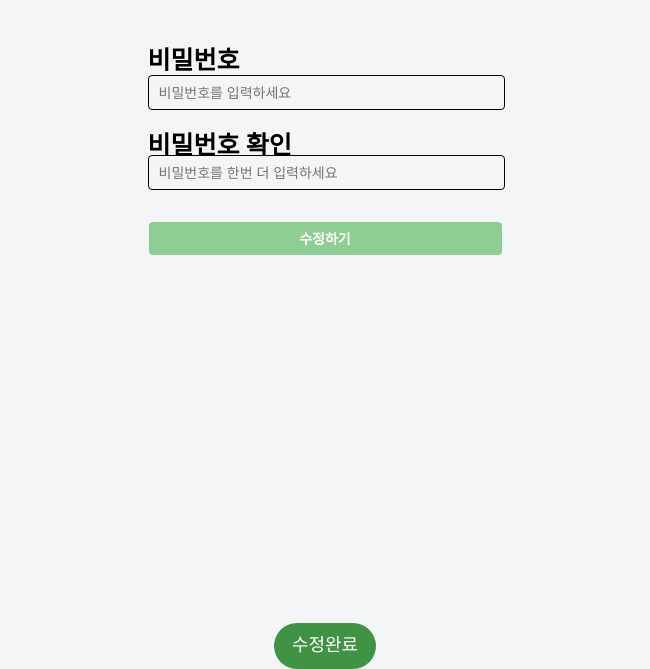
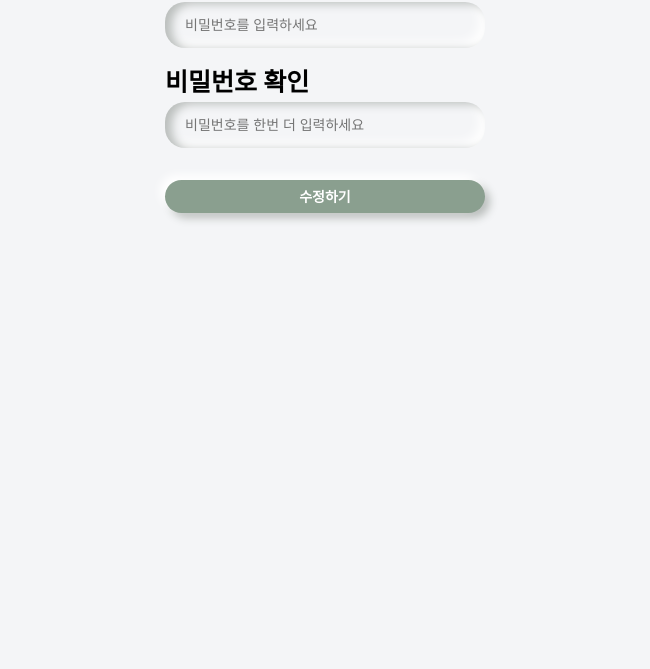
Before and after one commit to 100-hours-a-week/5-ian-jeong-community-frontend-vanilla, a website: page view/edit-password.html in a window 1280 px wide. Shown: the part 253-922 px from the top of the page, without its empty margins (315-965 px from the left). After the commit the page ends 800 px from the top, so only its background shows below. Drawn offline with Linux system fonts and the light colour scheme; no server answers; a web font is replaced by a local one.

Commit message:
style: modify design of edit-password page

```diff
--- a/public/css/edit-password.css
+++ b/public/css/edit-password.css
@@ -32,6 +32,7 @@ header {
     flex-direction: row;
     align-items: center;
     justify-content: center;
+    display: none;
 }
 
 #header-box {
@@ -145,7 +146,7 @@ form {
 }
 
 #password-input-box {
-    width: 355px;
+    width: 320px;
     display: flex;
     flex-direction: column;
     margin-top: 8.7vh;
@@ -158,19 +159,26 @@ form {
 }
 
 #input-password {
-    width: 335px;
-    height: 17px;
-    margin-top: 0.7vh;
-    padding-left: 10px;
-    padding-right: 10px;
+    width: 280px;
+    height: 30px;
+
+    margin-top: 10px;
+    padding-left: 20px;
+    padding-right: 20px;
     padding-top: 8px;
     padding-bottom: 8px;
+
+    border: 1px solid #000;
     background-color: #F4F5F7;
-    border-radius: 4px;
-    border: 1px solid #000;
+
     font-weight: 400;
     font-size: 14px;
     line-height: 16.71px;
+
+    border: 0;
+    outline: none;
+    border-radius: 20px;
+    box-shadow: inset 7px 2px 10px #babebc, inset -5px -5px 12px #fff;
 }
 
 #password-helper-text {
@@ -192,19 +200,26 @@ form {
 }
 
 #input-password-double {
-    width: 335px;
-    height: 17px;
-    margin-top: 0.7px;
-    padding-left: 10px;
-    padding-right: 10px;
+    width: 280px;
+    height: 30px;
+
+    margin-top: 10px;
+    padding-left: 20px;
+    padding-right: 20px;
     padding-top: 8px;
     padding-bottom: 8px;
+
+    border: 1px solid #000;
     background-color: #F4F5F7;
-    border-radius: 4px;
-    border: 1px solid #000;
+
     font-weight: 400;
     font-size: 14px;
     line-height: 16.71px;
+
+    border: 0;
+    outline: none;
+    border-radius: 20px;
+    box-shadow: inset 7px 2px 10px #babebc, inset -5px -5px 12px #fff;
 }
 
 #re-password-helper-text {
@@ -219,9 +234,9 @@ form {
 
 #edit-btn {
     margin-top: 1.7vh;
-    width: 353px;
+    width: 320px;
     height: 33px;
-    background-color: #8fce92;
+    background-color: #8a9f8f;
     border: none;
     border-radius: 4px;
     color: white;
@@ -230,14 +245,19 @@ form {
     line-height: 16.71px;
 
     transition: all 1s;
+
+    border-radius: 20px;
+    line-height: 16.71px;
+    cursor: pointer;
+    box-shadow: -5px -5px 10px #fff, 5px 5px 8px #babebc;
 }
 
 #edit-complete-btn {
-    margin-top: calc(5.9vh + 40vh);
+    margin-top: 2.9vh;
     width: 102px;
     height: 46px;
     border-radius: 30px;
-    background-color: #409344;
+    background-color: #748578;
     border: none;
     color: white;
     font-size: 18px;
@@ -245,4 +265,5 @@ form {
     line-height: 21.6px;
 
     transition: all 0.5s ease-in-out;
+    opacity: 0;
 }
--- a/public/javascript/edit-password.js
+++ b/public/javascript/edit-password.js
@@ -142,7 +142,7 @@ async function init() {
                     .then(response => {
                         editBtn.disabled = 'false';
                     if (response.status === 204) {
-                        window.location.href = `/users/${userId}/password`;
+                        window.close();
                     } else {
                         alert('비밀번호 수정 실패');
                         window.location.href = `/users/${userId}/password`;
@@ -195,16 +195,16 @@ function validatePasswordDouble() {
 
 
 function executeToast() {
-    editCompleteBtn.style.marginTop = "5.9vh";
+    editCompleteBtn.style.opacity = "1";
 }
 
 
 function validateAll() {
     if (isCorrectPassword && isCorrectRePassword) {
-        editBtn.style.backgroundColor = "#409344"
+        editBtn.style.backgroundColor = "#748578"
         editBtn.disabled = false;
     } else {
-        editBtn.style.backgroundColor = "#8fce92"
+        editBtn.style.backgroundColor = "#8a9f8f"
         editBtn.disabled = true;
     }
 }
```
